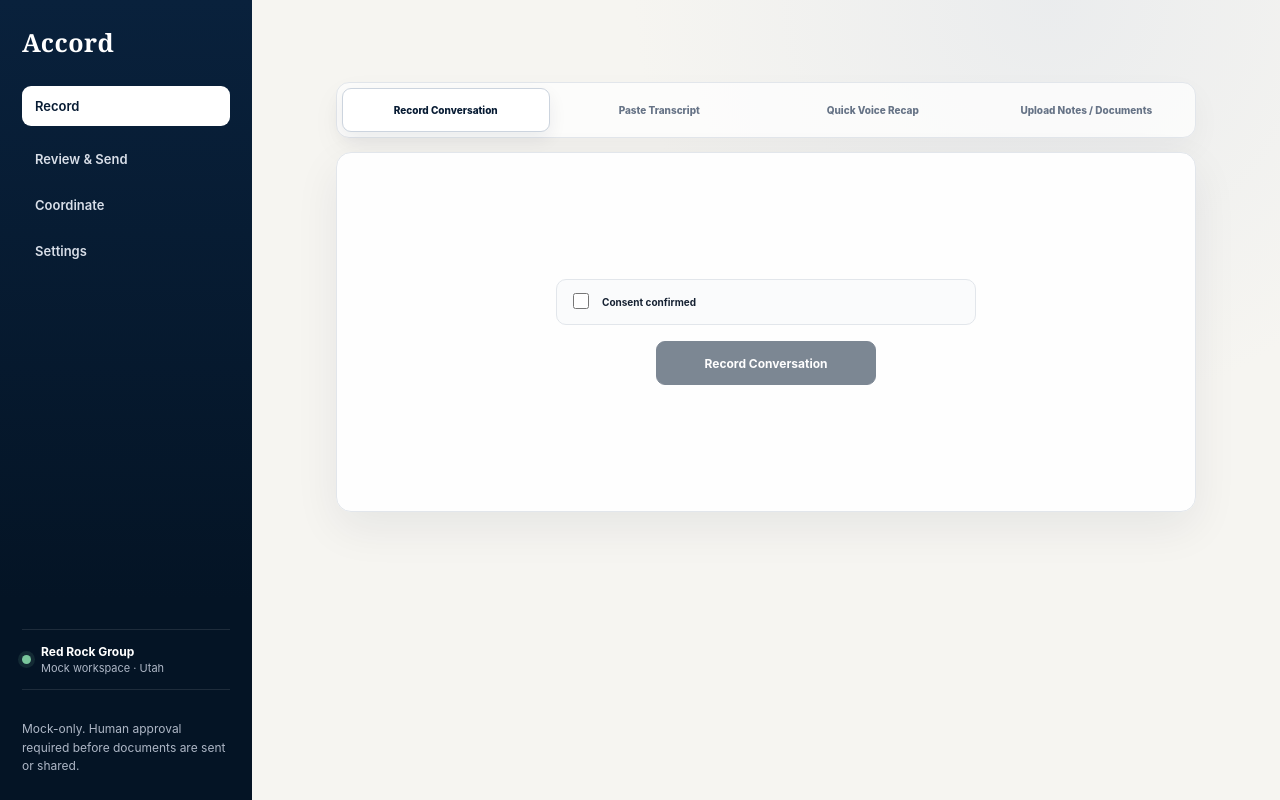
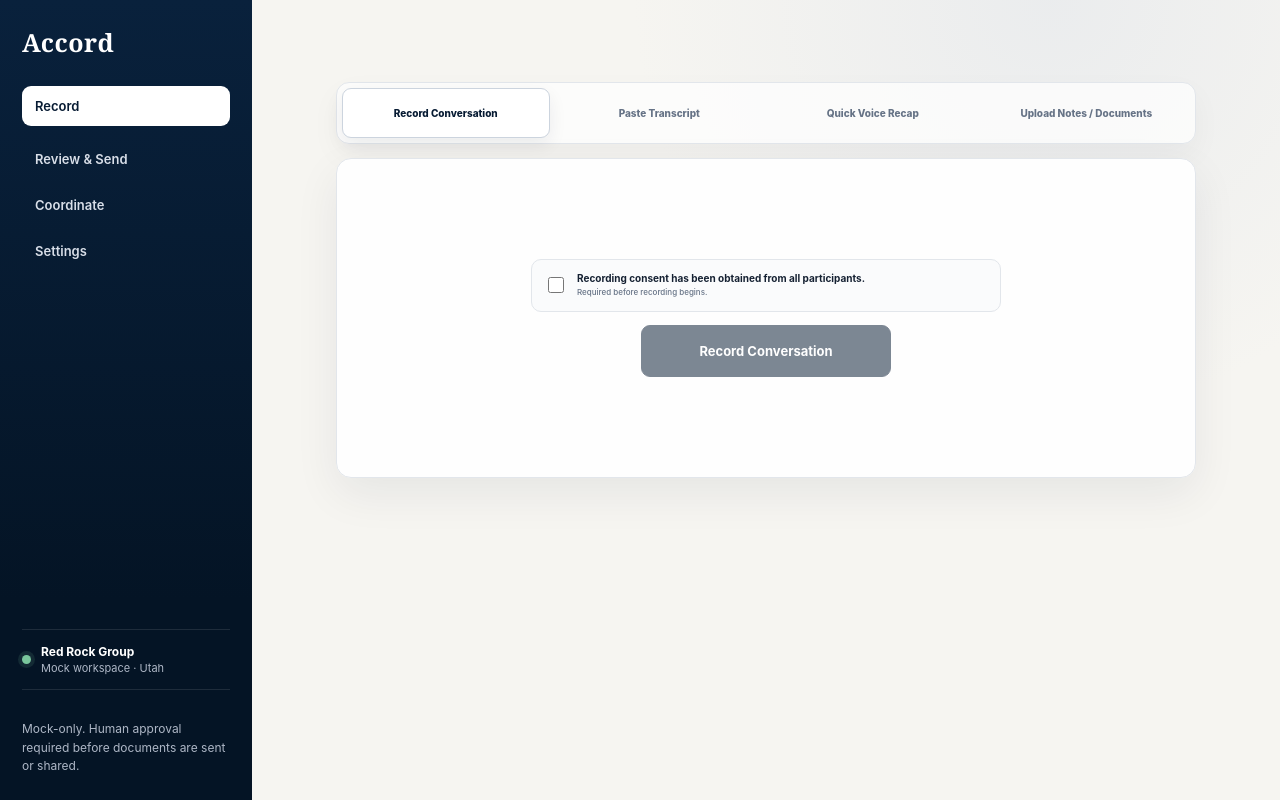
Before and after one commit to chay5573/accord, a Next.js app in the folder accord-app-starter/: page /record in a window 1280 px wide. Built offline with nearby package versions, Linux system fonts and the light colour scheme.

Commit message:
Refine Record Consent and Add Preparing Paperwork Transition

```diff
--- a/accord-app-starter/app/globals.css
+++ b/accord-app-starter/app/globals.css
@@ -580,23 +580,27 @@ textarea { min-height: 125px; resize: vertical; line-height: 1.5; }
 
 /* Capture → Prepare → Manage simplification */
 .simple-capture { max-width:860px; margin:clamp(18px,4vw,46px) auto 0; display:grid; gap:14px; }
-.capture-focus { min-height:360px; text-align:center; padding:30px clamp(20px,5vw,52px); display:grid; place-items:center; }
-.record-mode-panel { width:min(640px,100%); display:grid; justify-items:center; gap:16px; }
+.capture-focus { min-height:320px; text-align:center; padding:26px clamp(20px,5vw,52px); display:grid; place-items:center; }
+.record-mode-panel { width:min(640px,100%); display:grid; justify-items:center; align-content:center; gap:13px; }
 .record-textarea { width:100%; text-align:left; }
 .record-textarea textarea { min-height:230px; font-size:13px; }
 .record-status { display:inline-flex; min-height:28px; align-items:center; justify-content:center; padding:6px 10px; border-radius:999px; background:#f2f5f8; color:var(--muted); font-size:10px; font-weight:750; }
+.preparing-state { min-height:120px; display:grid; place-items:center; align-content:center; gap:12px; color:var(--navy); }
+.preparing-state strong { font-size:13px; letter-spacing:-.01em; }
+.preparing-spinner { width:28px; height:28px; border:3px solid #e3e9ef; border-top-color:var(--navy); border-radius:50%; animation:accord-spin .75s linear infinite; }
+@keyframes accord-spin { to { transform:rotate(360deg); } }
 .record-upload-zone { width:min(520px,100%); min-height:168px; display:grid; place-items:center; gap:12px; padding:24px; border:1.5px dashed var(--line-dark); border-radius:14px; background:#fafbfc; color:var(--navy); text-align:center; cursor:pointer; }
 .record-upload-zone > span { font-size:12px; font-weight:800; }
 .record-upload-zone input { max-width:260px; border:0; padding:0; background:transparent; color:var(--muted); }
-.simple-consent { grid-template-columns:auto 1fr; align-items:center; gap:10px; width:min(420px,100%); margin:0; padding:12px; border:1px solid var(--line); border-radius:10px; text-align:left; background:#fafbfc; }
+.simple-consent { grid-template-columns:auto 1fr; align-items:center; gap:10px; width:min(470px,100%); margin:0; padding:12px; border:1px solid var(--line); border-radius:10px; text-align:left; background:#fafbfc; }
 .simple-consent input { width:17px; height:17px; }
 .simple-consent span { display:grid; gap:3px; }
 .simple-consent strong { color:var(--ink); font-size:10px; }
 .simple-consent small { color:var(--muted); font-size:8px; font-weight:500; line-height:1.4; }
-.capture-primary { min-width:220px; justify-self:center; }
+.capture-primary { min-width:250px; min-height:52px; justify-self:center; padding-inline:20px; font-size:13px; }
 .upload-submit { margin-top:2px; }
 .capture-alternatives { display:grid; grid-template-columns:repeat(4,minmax(0,1fr)); gap:6px; padding:5px; border:1px solid var(--line); border-radius:13px; background:rgba(255,255,255,.72); box-shadow:0 12px 30px rgba(7,27,51,.04); }
-.capture-alternatives button { min-height:44px; display:grid; place-items:center; padding:10px 12px; border:1px solid transparent; border-radius:9px; background:transparent; color:var(--muted); text-align:center; font-size:10px; font-weight:800; cursor:pointer; }
+.capture-alternatives button { min-height:50px; display:grid; place-items:center; padding:11px 12px; border:1px solid transparent; border-radius:9px; background:transparent; color:var(--muted); text-align:center; font-size:10px; font-weight:800; cursor:pointer; }
 .capture-alternatives button.active, .capture-alternatives button[aria-selected="true"] { border-color:var(--line-dark); background:white; color:var(--navy); box-shadow:0 7px 18px rgba(7,27,51,.07); }
 .prepare-page { display:grid; gap:16px; max-width:1050px; }
 .prepare-summary { display:grid; grid-template-columns:auto 1fr auto; align-items:center; gap:18px; padding:20px; }
@@ -719,7 +723,7 @@ textarea { min-height: 125px; resize: vertical; line-height: 1.5; }
 .client-todo-list label span { display:grid; gap:3px; }
 input[type="checkbox"], input[type="radio"] { width:16px; height:16px; min-width:16px; accent-color:var(--navy); vertical-align:middle; }
 .simple-consent input, .client-todo-list input, .task-row input, .storage-options input { margin-top:1px; }
-.recap-actions { display:grid; justify-items:center; gap:10px; margin:18px 0; }
+.recap-actions { display:grid; justify-items:center; gap:13px; margin:0; }
 .ask-accord { display:grid; grid-template-columns:1fr auto; gap:10px; align-items:end; }
 .ask-accord label { margin:0; }
 .ask-accord label span { display:block; margin-bottom:6px; color:var(--navy); font-size:11px; font-weight:800; }
--- a/accord-app-starter/components/StartConversationFlow.tsx
+++ b/accord-app-starter/components/StartConversationFlow.tsx
@@ -1,7 +1,7 @@
 'use client';
 
 import { useRouter } from 'next/navigation';
-import { useState } from 'react';
+import { useEffect, useState } from 'react';
 
 type RecordMode = 'live' | 'transcript' | 'voice' | 'upload';
 type MockFile = { name: string; size: number };
@@ -20,16 +20,29 @@ export function StartConversationFlow() {
   const [text, setText] = useState('');
   const [recapRecorded, setRecapRecorded] = useState(false);
   const [isRecording, setIsRecording] = useState(false);
+  const [isPreparing, setIsPreparing] = useState(false);
   const [selectedFile, setSelectedFile] = useState<MockFile | null>(null);
 
-  function finishRecord() {
-    router.push('/review-send');
+  useEffect(() => {
+    if (!isPreparing) return;
+
+    const timer = window.setTimeout(() => {
+      router.push('/review-send');
+    }, 850);
+
+    return () => window.clearTimeout(timer);
+  }, [isPreparing, router]);
+
+  function preparePaperwork() {
+    setIsRecording(false);
+    setIsPreparing(true);
   }
 
   function selectMode(nextMode: RecordMode) {
     setMode(nextMode);
     setRecapRecorded(false);
     setIsRecording(false);
+    setIsPreparing(false);
   }
 
   return (
@@ -53,31 +66,41 @@ export function StartConversationFlow() {
 
       <section className="card capture-focus">
         <div id={`record-panel-${mode}`} role="tabpanel" aria-labelledby={`record-tab-${mode}`} className="record-mode-panel">
-          {mode === 'live' && (
+          {isPreparing && (
+            <div className="preparing-state" aria-live="polite">
+              <span className="preparing-spinner" aria-hidden="true" />
+              <strong>Preparing paperwork...</strong>
+            </div>
+          )}
+
+          {mode === 'live' && !isPreparing && (
             <>
               <label className="simple-consent">
                 <input type="checkbox" checked={consent} onChange={(event) => setConsent(event.target.checked)} />
-                <span><strong>Consent confirmed</strong></span>
+                <span>
+                  <strong>Recording consent has been obtained from all participants.</strong>
+                  <small>Required before recording begins.</small>
+                </span>
               </label>
               {isRecording && <span className="record-status" aria-live="polite">Recording · 00:12</span>}
               <button
                 className="btn btn-primary btn-large capture-primary"
                 type="button"
                 disabled={!consent}
-                onClick={() => (isRecording ? finishRecord() : setIsRecording(true))}
+                onClick={() => (isRecording ? preparePaperwork() : setIsRecording(true))}
               >
                 {isRecording ? 'Stop Recording' : 'Record Conversation'}
               </button>
             </>
           )}
 
-          {mode === 'transcript' && (
+          {mode === 'transcript' && !isPreparing && (
             <>
               <label className="record-textarea">
                 <span className="sr-only">Transcript</span>
                 <textarea value={text} onChange={(event) => setText(event.target.value)} placeholder="Paste transcript..." />
               </label>
-              <button className="btn btn-primary btn-large capture-primary" type="button" onClick={finishRecord}>
+              <button className="btn btn-primary btn-large capture-primary" type="button" onClick={preparePaperwork}>
                 Submit Transcript
               </button>
             </>
@@ -85,12 +108,12 @@ export function StartConversationFlow() {
 
           {mode === 'voice' && (
             <div className="recap-actions">
-              {!recapRecorded && !isRecording && (
+              {!recapRecorded && !isRecording && !isPreparing && (
                 <button className="btn btn-primary btn-large capture-primary" type="button" onClick={() => setIsRecording(true)}>
                   Record Recap
                 </button>
               )}
-              {isRecording && (
+              {isRecording && !isPreparing && (
                 <>
                   <span className="record-status" aria-live="polite">Recording recap · 00:08</span>
                   <button className="btn btn-secondary btn-large capture-primary" type="button" onClick={() => { setIsRecording(false); setRecapRecorded(true); }}>
@@ -98,10 +121,10 @@ export function StartConversationFlow() {
                   </button>
                 </>
               )}
-              {recapRecorded && (
+              {recapRecorded && !isPreparing && (
                 <>
                   <span className="record-status" aria-live="polite">Recap ready</span>
-                  <button className="btn btn-primary btn-large capture-primary" type="button" onClick={finishRecord}>
+                  <button className="btn btn-primary btn-large capture-primary" type="button" onClick={preparePaperwork}>
                     Submit Recap
                   </button>
                 </>
@@ -109,7 +132,7 @@ export function StartConversationFlow() {
             </div>
           )}
 
-          {mode === 'upload' && (
+          {mode === 'upload' && !isPreparing && (
             <>
               <label className="record-upload-zone">
                 <span>Choose Files</span>
@@ -122,7 +145,7 @@ export function StartConversationFlow() {
                 />
               </label>
               {selectedFile && <span className="record-status">{selectedFile.name}</span>}
-              <button className="btn btn-primary btn-large capture-primary upload-submit" type="button" onClick={finishRecord}>
+              <button className="btn btn-primary btn-large capture-primary upload-submit" type="button" onClick={preparePaperwork}>
                 Submit Upload
               </button>
             </>
```
